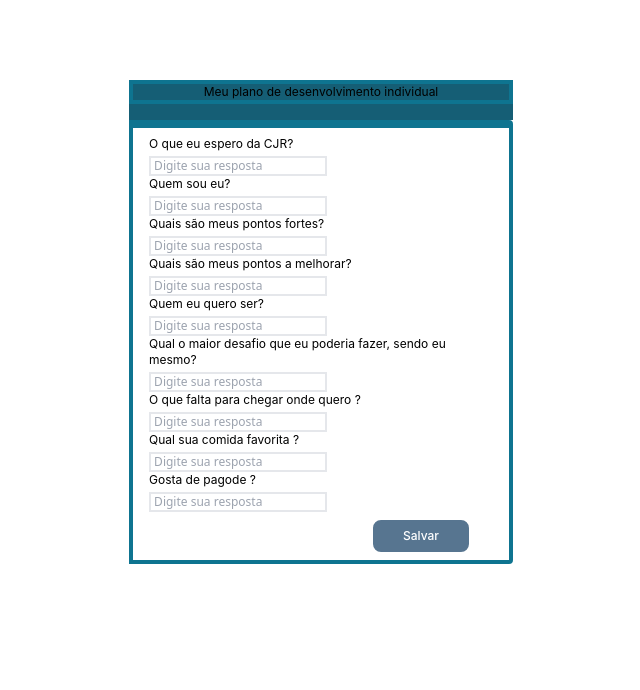
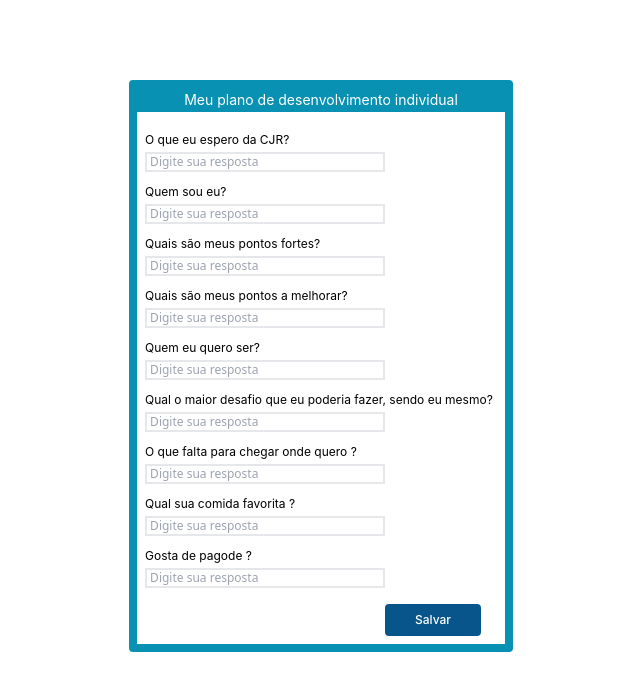
Before and after one commit to Vini-ara/PT-2022-front, a React (Vite) app: page / in a window 1280 px wide. Shown: the top 690 px of the page, without its empty margins (319-959 px from the left). Built offline with nearby package versions, Linux system fonts and the light colour scheme.

Commit message:
refactor/formulario-pdi
Foi incrementado os seguintes pontos:

1) Arquivo perguntas com lista de pergunta para automação do backend.
2) Utilização da função listaPerguntas.map((pergunta)
3) Configuração da tela Meu plano de desenvolvimento individual

```diff
--- a/src/components/button.jsx
+++ b/src/components/button.jsx
@@ -1,6 +1,8 @@
+
+
 export default function Button({children, styles, ...props}) {
     return (
-        <button className={`${styles} h-8 w-24 text-xs rounded-lg mt-2 ml-60 mb-2 mr-10 font-medium border-4`} {...props}>
+        <button className={`${styles} h-8 w-24 text-xs  rounded mt-2 ml-60 mb-2 mr-10 font-medium border-4`} {...props}>
             {children}
         </button>
     )
--- a/src/components/formulario.jsx
+++ b/src/components/formulario.jsx
@@ -1,35 +1,21 @@
 import Button from "./button"
 import Label from "./label"
-
+import {listaPerguntas} from './perguntas'
 
 export default function Formulario () {
     return (
-        <div id ="container Formulario">
-        <div className="bg-cyan-800 w-96 h-10" >
-        <h1 className =" box-content flex flex-col justify-center items-center text-xs px-4 border-cyan-700  border-4 border-solid" > Meu plano de desenvolvimento individual </h1>
+        <div className="border-cyan-600 flex flex-col space-x-2 container mx-auto border-t-8 border-x-8 border-b-8 rounded border-solid ">
+        <div className="bg-cyan-600 w-94 h-6 outline-offset-8 flex flex-col justify-center items-center text-sm text-white " > Meu plano de desenvolvimento individual
         </div>
-        <form  className="border-cyan-700 container mx-auto border-t-8 border-x-4 border-b-4 rounded-r border-solid " >
-        <p  className = "text-xs px-4 mt-2"> O que eu espero da CJR?</p>
-        <div id ="1"> <Label /> </div>
-        <p  className = "text-xs px-4"> Quem sou eu?</p>
-        <div id="2" > <Label /> </div>
-        <p  className = "text-xs px-4"> Quais são meus pontos fortes?</p>
-        <div id ="3"> <Label /> </div>
-        <p  className = "text-xs px-4"> Quais são meus pontos a melhorar?</p>
-        <div id ="4"> <Label /> </div>
-        <p  className = "text-xs px-4"> Quem eu quero ser?</p>
-        <div > <Label /> </div>
-        <p  className = "text-xs px-4"> Qual o maior desafio que eu poderia fazer, sendo eu mesmo?</p>
-        <div id ="5"> <Label /> </div>
-        <p  className = "text-xs px-4"> O que falta para chegar onde quero ?</p>
-        <div id ="6"> <Label /> </div>
-        <p  className = "text-xs px-4"> Qual sua comida favorita ?</p>
-        <div id="7"> <Label /> </div>
-        <p  className = "text-xs px-4"> Gosta de pagode ?</p>
-        <div id="8"> <Label /> </div>
-        <Button styles="bg-primary text-white border-primary"> Salvar
+        <form className="pt-2" >
+        {listaPerguntas.map((pergunta) => (
+            <Label styles = "border-inherit border-2 border-solid ">{pergunta.pergunta}</Label>
+        ))}
+        </form>
+        <div>
+        <Button styles="bg-facebook text-white border-facebook"> Salvar
         </Button>
-        </form>
         </div>
-    )
+        </div>
+         )
 }
--- a/src/components/label.jsx
+++ b/src/components/label.jsx
@@ -1,11 +1,10 @@
 
-export default function Label(){
+
+export default function Label({children, styles, ...props}){
     return(
-     <div id = "label container">
-     <form action="">
-     <label className=" ml-4 text-xs "> </label>
-     <input className=" font-sans text-xs border-inherit border-2 border-solid"   type="text" name="name" id="name" placeholder=" Digite sua resposta " />
-     </form>
+     <div className="my-2 flex flex-col">
+     <label className="text-xs my-1"> {children} </label>
+     <input className= {`${styles} w-60 font-sans text-xs ` }  type="text"  name="name"  placeholder=" Digite sua resposta " {...props} />
      </div>
     )
    }
--- /dev/null
+++ b/src/components/perguntas.js
@@ -0,0 +1,12 @@
+
+export const listaPerguntas = [
+ {id:1,pergunta: "O que eu espero da CJR?"} ,
+ {id:2,pergunta: "Quem sou eu?"},
+ {id:3,pergunta: "Quais são meus pontos fortes?"},
+ {id:4,pergunta: "Quais são meus pontos a melhorar?"},
+ {id:5,pergunta: "Quem eu quero ser?"},
+ {id:6,pergunta: "Qual o maior desafio que eu poderia fazer, sendo eu mesmo?"},
+ {id:7,pergunta: "O que falta para chegar onde quero ?"},
+ {id:8,pergunta: "Qual sua comida favorita ?"},
+ {id:9,pergunta: "Gosta de pagode ?"}
+]
--- a/tailwind.config.cjs
+++ b/tailwind.config.cjs
@@ -9,7 +9,8 @@ module.exports = {
         'delete': '#DD3030',
         'warning': '#FFD747',
         'information': '#56CCF2',
-        'disabled': '#A4ABB2'
+        'disabled': '#A4ABB2',
+        'facebook' :'#08558B'
       }
     },
   },
```
